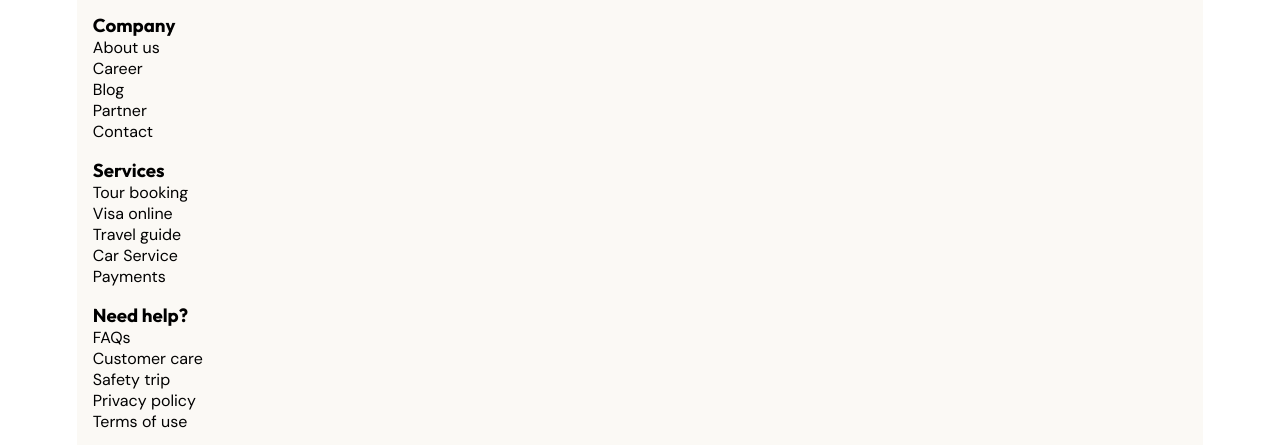
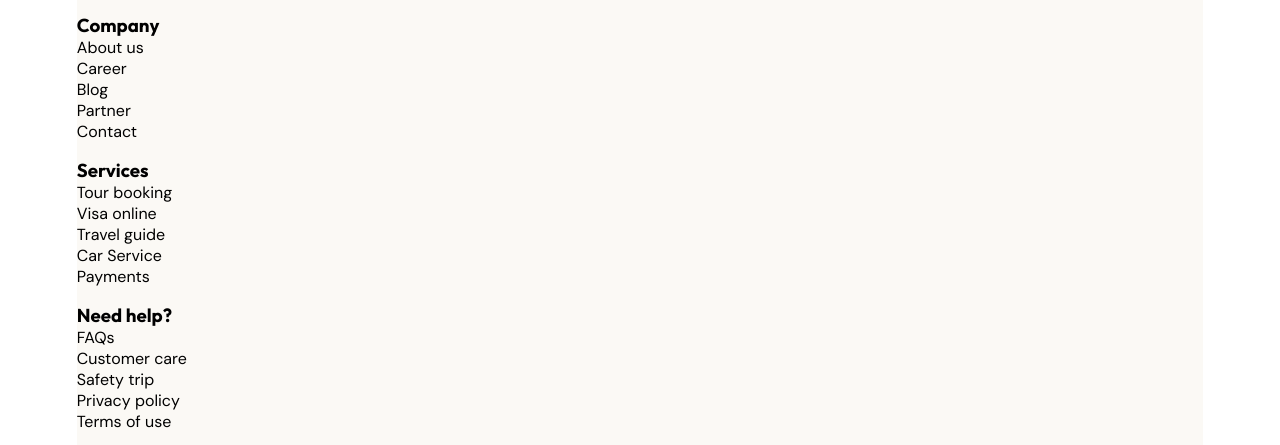
Before and after one commit to techwithtwin/travel-agency-tutorial, a plain HTML site: page index.html in a window 1280 px wide. Shown: the part 4962-5407 px from the top of the page. Drawn offline with Linux system fonts and the light colour scheme.

Commit message:
fix footer padding

```diff
--- a/style.css
+++ b/style.css
@@ -320,7 +320,7 @@ footer {
   display: grid;
   grid-template-columns: 1fr;
   gap: 1rem;
-  padding: 2rem 1rem;
+  padding: 2rem 0;
 }
 /* MEDIA QUERIES */
 
```
